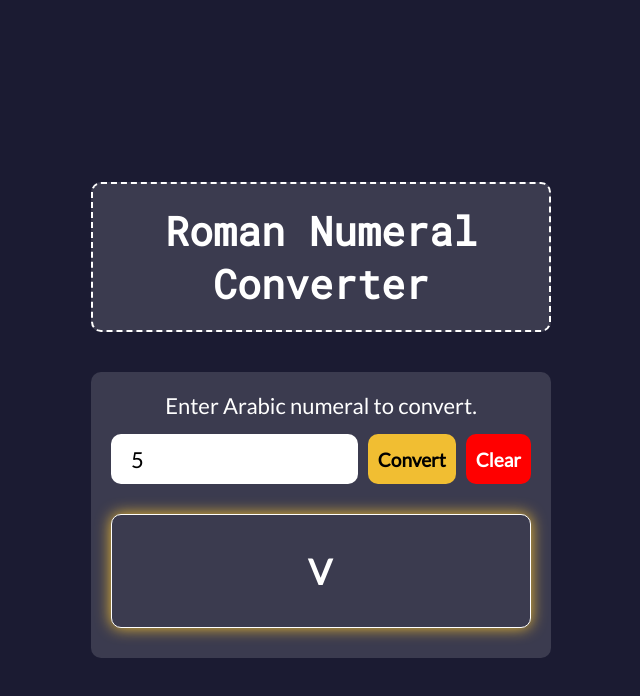
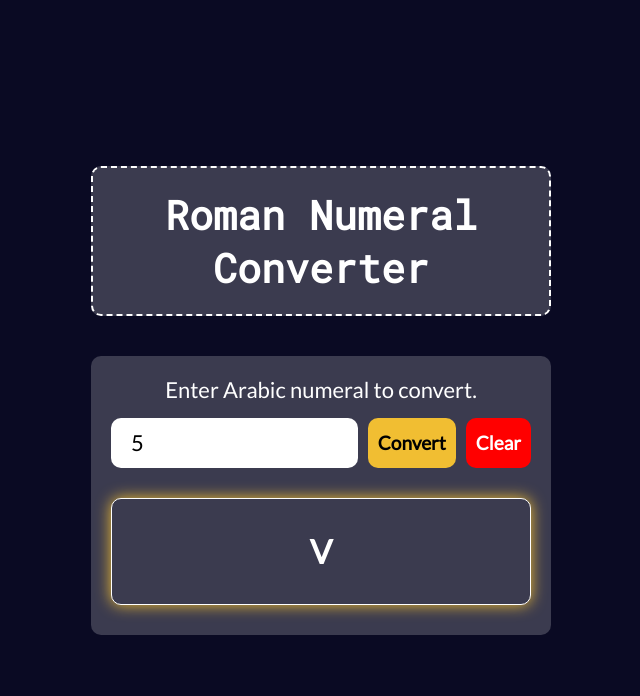
Before and after one commit to marliaren/fcc-roman-numeral-converter, a plain HTML site: page index.html in a window 1280 px wide. Both pictures are taken after typing "5" into the empty fields and a click on the button "Convert". Shown: the whole page, without its empty margins (319-959 px from the left). Drawn offline with Linux system fonts and the light colour scheme.

Commit message:
updated styling2

```diff
--- a/script.js
+++ b/script.js
@@ -108,15 +108,15 @@ function romanNumeralConverter(event) {
      let number = parseInt(numberInput.value); //convert to integer
 
      if (number === '' || number === null || isNaN(number)) {
-      output.innerHTML = `<span class="output-span">Please enter a valid number</span>`;
+      output.innerHTML = `<span class="output-span">Please enter a valid number.</span>`;
       output.style.display = 'block';
     }
     else if (number < 1) {
-      output.innerHTML = `<span class="output-span">Please enter a number greater than or equal to 1</span>`;
+      output.innerHTML = `<span class="output-span">Please enter a number greater than or equal to 1.</span>`;
       output.style.display = 'block';
     }
     else if (number >= 4000) {
-      output.innerHTML = `<span class="output-span">Please enter a number less than or equal to 3999</span>`;
+      output.innerHTML = `<span class="output-span">Please enter a number less than or equal to 3999.</span>`;
       output.style.display = 'block';
     }
 
--- a/styles.css
+++ b/styles.css
@@ -1,5 +1,5 @@
 :root {
-    --dark-blue: #1b1b32;
+    --dark-blue: #0A0A23;
     --orange: #f1be32;
     --white: #fff;
     --grayish-blue: #3B3B4F;
@@ -34,7 +34,7 @@ body {
   width: min(100vw, 460px);
   text-align: center;
   padding: 20px;
-  margin: 40px auto;
+  margin: 0 0 40px;
   border: 2px dashed;
   font-family: var(--heading);
   font-size: 4rem;
@@ -117,10 +117,11 @@ button {
 
 .output-span {
   font-weight: 600;
-  font-size: 3.5rem;
+  font-size: 3.3rem;
   color: var(--white);
   font-family: var(--text);
-  letter-spacing: 2px;
+  text-align: center;
+  line-height: 35px;
   display: flex;
   align-items: center;
   justify-content: center;
```
